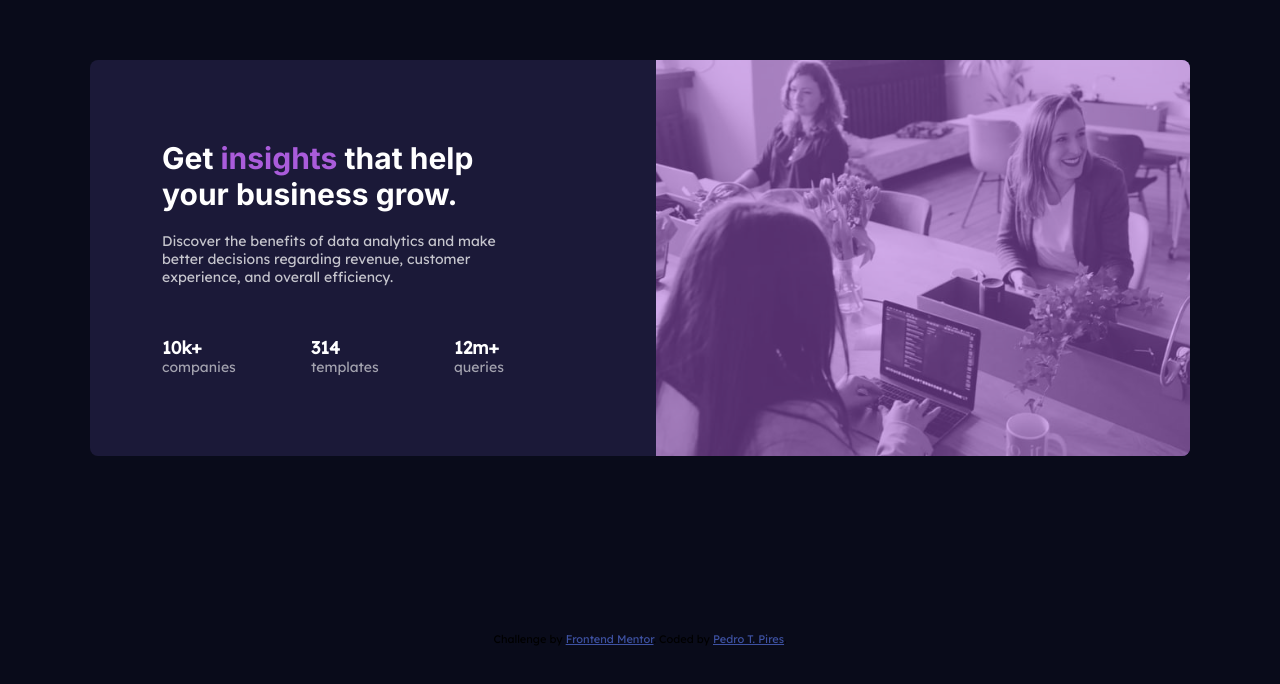
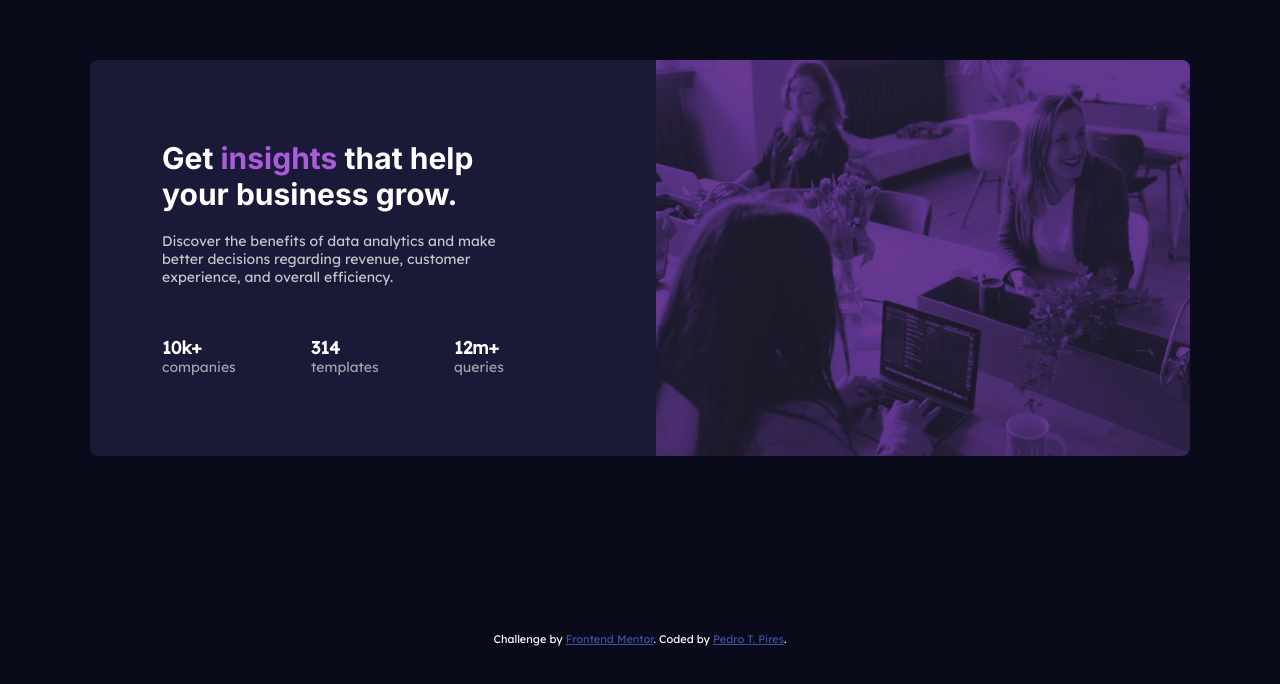
Before and after one commit to pedrotpo/frontendmentor-stats, a plain HTML site: page index.html in a window 1280 px wide. Shown: the part 116-800 px from the top of the page. Drawn offline with Linux system fonts and the light colour scheme.

Commit message:
Corrected image color overlay

```diff
--- a/style.scss
+++ b/style.scss
@@ -11,6 +11,7 @@ body {
 
 .attribution {
     font-size: 11px; text-align: center;
+    color: hsl(0, 0%, 100%);
 
     a {
         color: hsl(228, 45%, 44%);
@@ -28,11 +29,11 @@ body {
     text-align: center;
 
     section {
-        background: hsl(277, 64%, 61%);
         border-top-left-radius: inherit;
         border-top-right-radius: inherit;
 
         img {
+            filter: brightness(40%) sepia(100%) hue-rotate(-130deg) saturate(600%) contrast(0.8);
             border-top-left-radius: inherit;
             border-top-right-radius: inherit;
             width: 100%;
```
Also changed, not shown: style.css, 1 other file.
